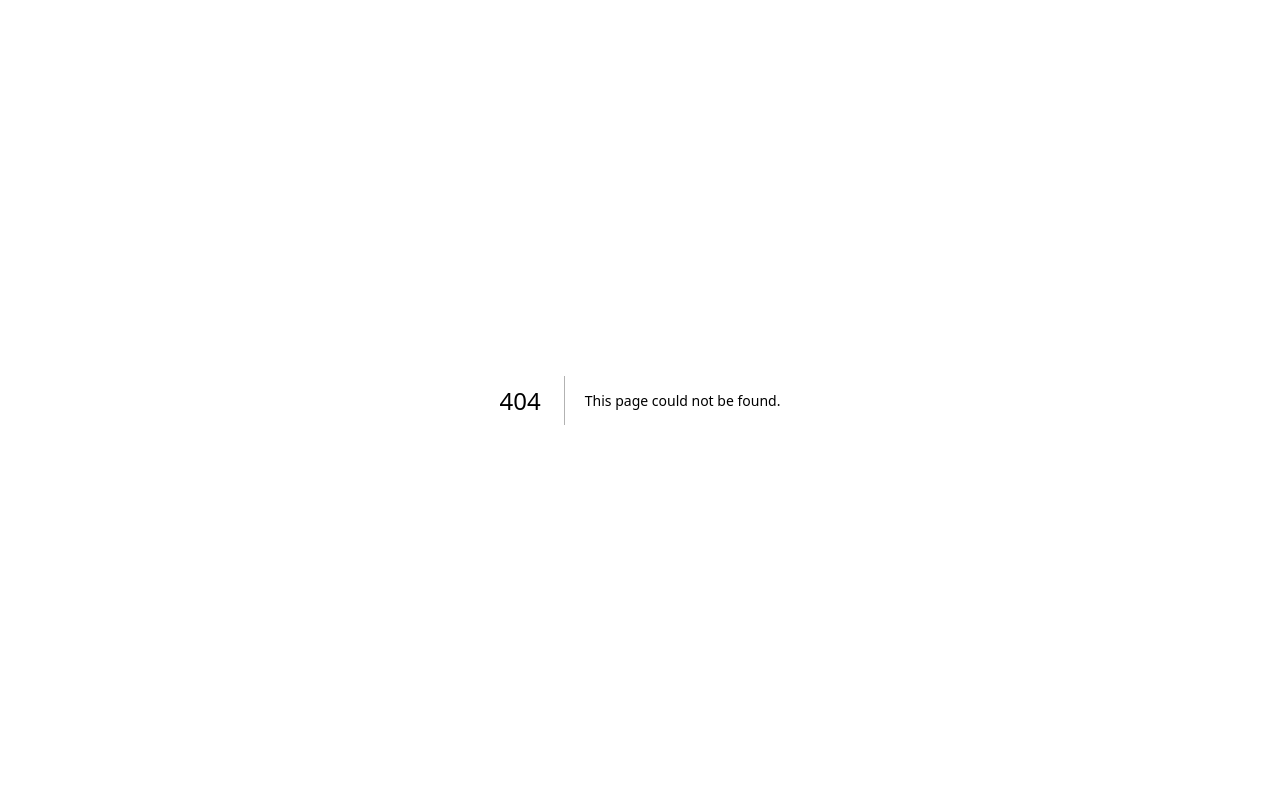
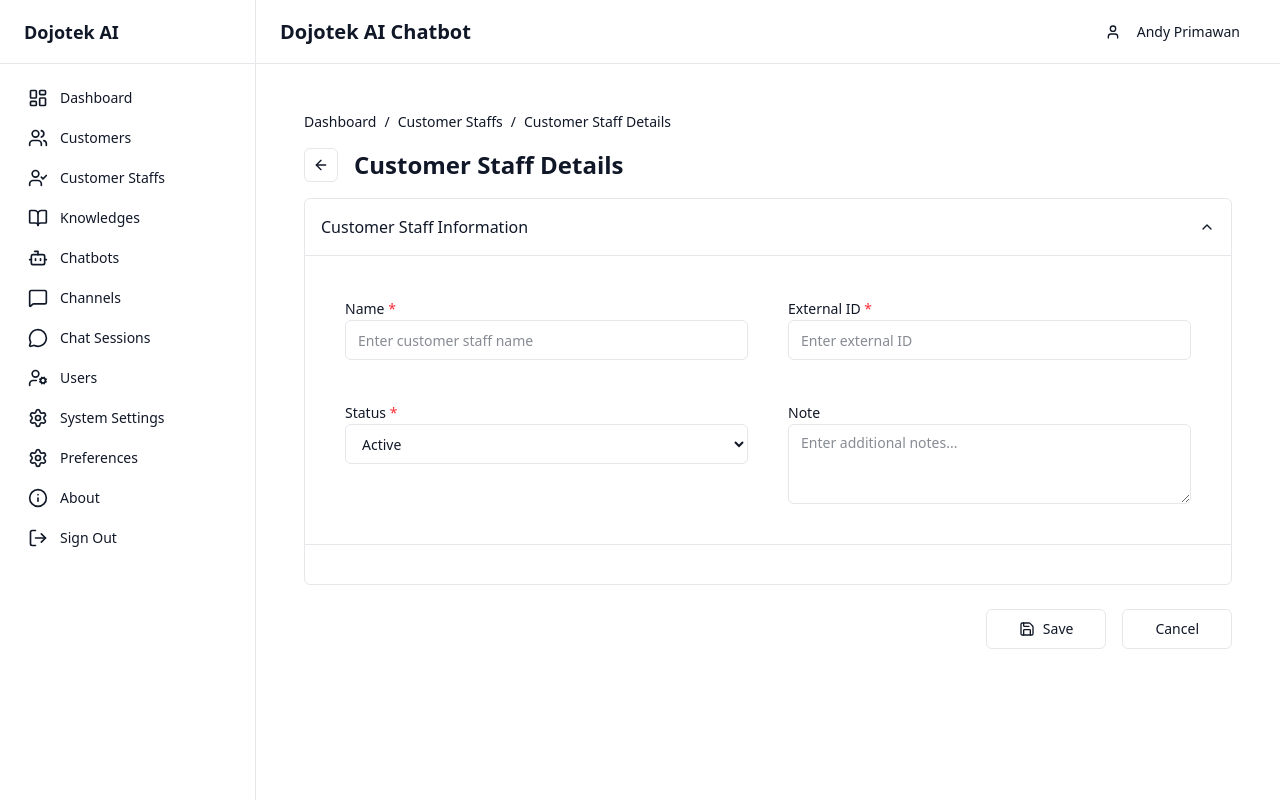
Before and after one commit to dojotek/dojotek-ai-chatbot-frontend, a Next.js app: page /admin/customer-staffs/new in a window 1280 px wide. Before the commit this address had no page. Built offline with nearby package versions, Linux system fonts and the light colour scheme.

Commit message:
feat(customer-staff): form, confirmation dialog

```diff
--- /dev/null
+++ b/src/app/admin/customer-staffs/edit/[id]/page.tsx
@@ -0,0 +1,3 @@
+import AdminCustomerStaff from "@/views/Admin/AdminCustomerStaffs/views/AdminCustomerStaff/AdminCustomerStaff";
+
+export default AdminCustomerStaff;
--- /dev/null
+++ b/src/app/admin/customer-staffs/new/page.tsx
@@ -0,0 +1,3 @@
+import AdminCustomerStaff from "@/views/Admin/AdminCustomerStaffs/views/AdminCustomerStaff/AdminCustomerStaff";
+
+export default AdminCustomerStaff;
--- /dev/null
+++ b/src/views/Admin/AdminCustomerStaffs/views/AdminCustomerStaff/AdminCustomerStaff.tsx
@@ -0,0 +1,203 @@
+"use client";
+
+import { useState } from "react";
+import { useForm } from "react-hook-form";
+import { zodResolver } from "@hookform/resolvers/zod";
+import { z } from "zod";
+import Link from "next/link";
+import { useRouter } from "next/navigation";
+import { ArrowLeft, Save } from "lucide-react";
+import { cn } from "@/lib/utils";
+import { Button } from "@/components/ui/button";
+import { Input } from "@/components/ui/input";
+import { Textarea } from "@/components/ui/textarea";
+import { Select } from "@/components/ui/select";
+import { Collapsible } from "@/components/ui/collapsible";
+
+// Form validation schema
+const customerStaffSchema = z.object({
+  name: z.string().min(1, "Name is required"),
+  externalId: z.string().min(1, "External ID is required"),
+  status: z.enum(["Active", "Inactive"]),
+  note: z.string().optional(),
+});
+
+type CustomerStaffFormData = z.infer<typeof customerStaffSchema>;
+
+function AdminCustomerStaff() {
+  const [isSubmitting, setIsSubmitting] = useState(false);
+  const router = useRouter();
+
+  const {
+    register,
+    handleSubmit,
+    formState: { errors },
+    reset,
+  } = useForm<CustomerStaffFormData>({
+    resolver: zodResolver(customerStaffSchema),
+    defaultValues: {
+      name: "",
+      externalId: "",
+      status: "Active",
+      note: "",
+    },
+  });
+
+  const onSubmit = async (data: CustomerStaffFormData) => {
+    setIsSubmitting(true);
+    try {
+      // Simulate API call
+      await new Promise((resolve) => setTimeout(resolve, 1000));
+      console.log("Form submitted:", data);
+      // Navigate back to customer staffs list after successful save
+      router.push("/admin/customer-staffs");
+    } catch (error) {
+      console.error("Error submitting form:", error);
+      // Handle error (e.g., show error toast)
+    } finally {
+      setIsSubmitting(false);
+    }
+  };
+
+  const handleCancel = () => {
+    reset();
+    // Navigate back to customer staffs list
+    router.push("/admin/customer-staffs");
+  };
+
+  return (
+    <div className="space-y-4 p-4 md:p-6">
+      {/* Breadcrumb */}
+      <nav className="text-sm text-muted-foreground" aria-label="Breadcrumb">
+        <ol className="flex items-center gap-2">
+          <li>
+            <Link href="/admin/dashboards" className="hover:underline">Dashboard</Link>
+          </li>
+          <li>/</li>
+          <li>
+            <Link href="/admin/customer-staffs" className="hover:underline">Customer Staffs</Link>
+          </li>
+          <li>/</li>
+          <li className="text-foreground">Customer Staff Details</li>
+        </ol>
+      </nav>
+
+      {/* Header with Back Button and Title */}
+      <div className="flex items-center gap-4">
+        <Link
+          href="/admin/customer-staffs"
+          className="inline-flex items-center justify-center rounded-md border border-input bg-background p-2 hover:bg-accent hover:text-accent-foreground transition-colors"
+        >
+          <ArrowLeft className="h-4 w-4" />
+        </Link>
+        <h1 className="text-xl font-semibold md:text-2xl">Customer Staff Details</h1>
+      </div>
+
+      {/* Form */}
+      <form onSubmit={handleSubmit(onSubmit)} className="space-y-6">
+        {/* Collapsible Section */}
+        <Collapsible title="Customer Staff Information" defaultOpen={true}>
+          <div className="grid grid-cols-1 gap-10 md:grid-cols-2">
+            {/* Name Field */}
+            <div className="space-y-2">
+              <label htmlFor="name" className="text-sm font-medium">
+                Name <span className="text-red-500">*</span>
+              </label>
+              <Input
+                id="name"
+                {...register("name")}
+                placeholder="Enter customer staff name"
+                className={cn(
+                  errors.name && "border-red-500 focus-visible:ring-red-500"
+                )}
+              />
+              {errors.name && (
+                <p className="text-sm text-red-500">{errors.name.message}</p>
+              )}
+            </div>
+
+            {/* External ID Field */}
+            <div className="space-y-2">
+              <label htmlFor="externalId" className="text-sm font-medium">
+                External ID <span className="text-red-500">*</span>
+              </label>
+              <Input
+                id="externalId"
+                {...register("externalId")}
+                placeholder="Enter external ID"
+                className={cn(
+                  errors.externalId && "border-red-500 focus-visible:ring-red-500"
+                )}
+              />
+              {errors.externalId && (
+                <p className="text-sm text-red-500">{errors.externalId.message}</p>
+              )}
+            </div>
+
+            {/* Status Field */}
+            <div className="space-y-2">
+              <label htmlFor="status" className="text-sm font-medium">
+                Status <span className="text-red-500">*</span>
+              </label>
+              <Select
+                id="status"
+                {...register("status")}
+                className={cn(
+                  errors.status && "border-red-500 focus-visible:ring-red-500"
+                )}
+              >
+                <option value="Active">Active</option>
+                <option value="Inactive">Inactive</option>
+              </Select>
+              {errors.status && (
+                <p className="text-sm text-red-500">{errors.status.message}</p>
+              )}
+            </div>
+
+            {/* Note Field - Full Width */}
+            <div className="space-y-2">
+              <label htmlFor="note" className="text-sm font-medium">
+                Note
+              </label>
+              <Textarea
+                id="note"
+                {...register("note")}
+                placeholder="Enter additional notes..."
+                rows={3}
+                className={cn(
+                  errors.note && "border-red-500 focus-visible:ring-red-500"
+                )}
+              />
+              {errors.note && (
+                <p className="text-sm text-red-500">{errors.note.message}</p>
+              )}
+            </div>
+          </div>
+        </Collapsible>
+
+        {/* Action Buttons */}
+        <div className="flex flex-col gap-3 md:flex-row md:justify-end md:gap-4">
+          <Button
+            type="submit"
+            variant="outline"
+            disabled={isSubmitting}
+            className="w-full md:w-auto px-8"
+          >
+            <Save className="mr-2 h-4 w-4" />
+            {isSubmitting ? "Saving..." : "Save"}
+          </Button>
+          <Button
+            type="button"
+            variant="outline"
+            onClick={handleCancel}
+            className="w-full md:w-auto px-8"
+          >
+            Cancel
+          </Button>
+        </div>
+      </form>
+    </div>
+  );
+}
+
+export default AdminCustomerStaff;
--- /dev/null
+++ b/src/views/Admin/AdminCustomerStaffs/views/AdminCustomerStaff/index.ts
@@ -0,0 +1 @@
+export { default } from "./AdminCustomerStaff";
```
